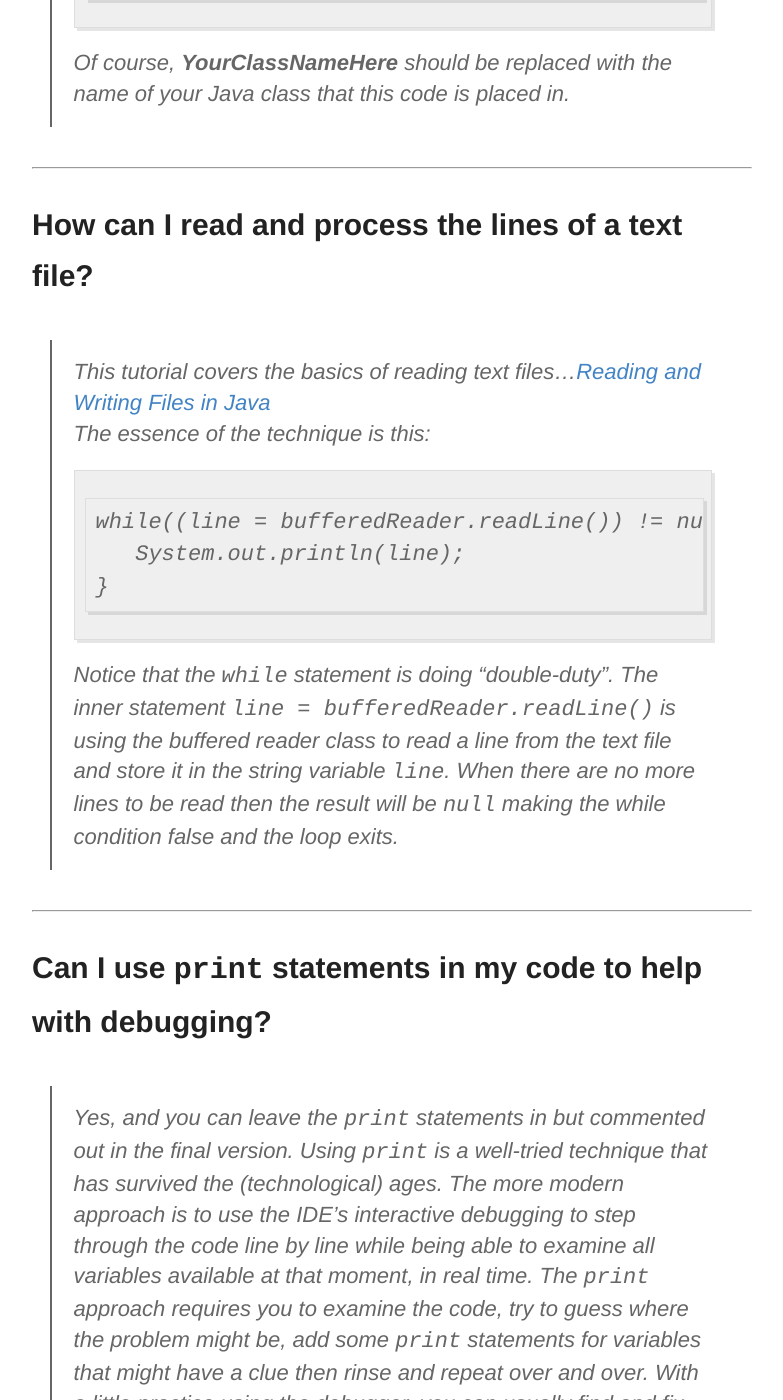
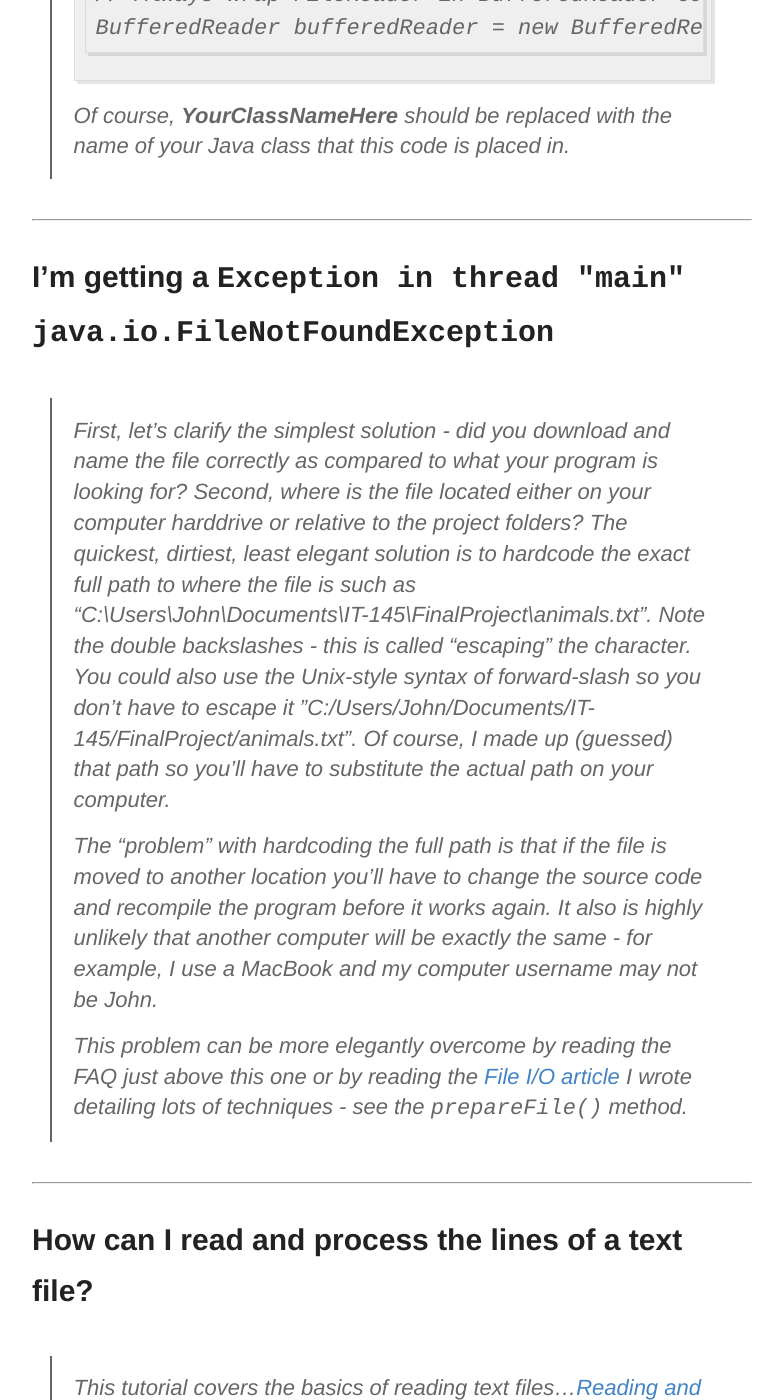
Before and after one commit to jwatson3d/jwatson3d.github.io, a Jekyll site: the page built from _it145/faqs.md, in a window 1280 px wide and 1400 px high, scrolled down 4938 px. Shown: the whole window, without its empty margins (248-1031 px from the left). Built offline with Jekyll 4.4.1, drawn with Linux system fonts in a browser that asks for light colours; some of the changed text lies outside the part shown.

Commit message:
Add FAQ for java.io.FileNotFoundException

````diff
--- a/_it145/faqs.md
+++ b/_it145/faqs.md
@@ -49,6 +49,14 @@ Now might be a good time to review [NetBeans Quick Start](/it145/netbeans-quick-
 > Of course, _**YourClassNameHere**_ should be replaced with the name of your Java class that this code is placed in.
 <hr/>
 
+# I'm getting a `Exception in thread "main" java.io.FileNotFoundException`
+> First, let's clarify the simplest solution - did you download and name the file correctly as compared to what your program is looking for? Second, where is the file located either on your computer harddrive or relative to the project folders? The quickest, dirtiest, least elegant solution is to hardcode the exact full path to where the file is such as "C:\\Users\\John\\Documents\\IT-145\\FinalProject\\animals.txt". Note the double backslashes - this is called "escaping" the character. You could also use the Unix-style syntax of forward-slash so you don't have to escape it "C:/Users/John/Documents/IT-145/FinalProject/animals.txt". Of course, I made up (guessed) that path so you'll have to substitute the actual path on your computer.
+>
+> The "problem" with hardcoding the full path is that if the file is moved to another location you'll have to change the source code and recompile the program before it works again. It also is highly unlikely that another computer will be exactly the same - for example, I use a MacBook and my computer username may not be John.
+>
+> This problem can be more elegantly overcome by reading the FAQ just above this one or by reading the [File I/O article](http://blog.pragmatictech.guru/it145/file-io-sample/) I wrote detailing lots of techniques - see the `prepareFile()` method.
+<hr/>
+
 # How can I read and process the lines of a text file?
 > This tutorial covers the basics of reading text files...[Reading and Writing Files in Java](https://www.caveofprogramming.com/java/java-file-reading-and-writing-files-in-java.html)<br />The essence of the technique is this:<br />
 > ```
````
